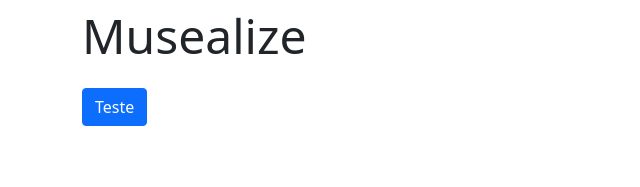
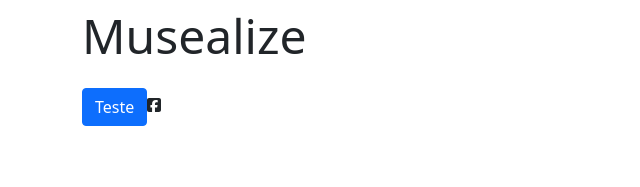
Before and after one commit to Brunnosama/musealize-service, a React (Create React App) app in the folder front-end/: page / in a window 1280 px wide. Shown: the top 187 px of the page, without its empty margins (0-640 px from the left). Built offline with nearby package versions, Linux system fonts and the light colour scheme.

Commit message:
feat: install font-awesome react components

```diff
--- a/front-end/package.json
+++ b/front-end/package.json
@@ -3,6 +3,11 @@
   "version": "0.1.0",
   "private": true,
   "dependencies": {
+    "@fortawesome/fontawesome-svg-core": "^6.1.2",
+    "@fortawesome/free-brands-svg-icons": "^6.1.2",
+    "@fortawesome/free-regular-svg-icons": "^6.1.2",
+    "@fortawesome/free-solid-svg-icons": "^6.1.2",
+    "@fortawesome/react-fontawesome": "^0.2.0",
     "@testing-library/jest-dom": "^5.14.1",
     "@testing-library/react": "^13.0.0",
     "@testing-library/user-event": "^13.2.1",
--- a/front-end/src/views/Home/index.tsx
+++ b/front-end/src/views/Home/index.tsx
@@ -1,3 +1,5 @@
+import { faFacebookSquare } from "@fortawesome/free-brands-svg-icons";
+import { FontAwesomeIcon } from "@fortawesome/react-fontawesome";
 import { Button, Container } from "react-bootstrap"
 import { toast } from "react-toastify"
 import styled from "styled-components";
@@ -7,6 +9,7 @@
         <Container>
         <Title>Musealize</Title>
         <Button onClick={() => toast.success('Oi') }>Teste</Button>
+        <FontAwesomeIcon icon={faFacebookSquare} />
       </Container>
     );
 }
```
Also changed, not shown: 1 other file (tests, documents, lock files or other folders).
